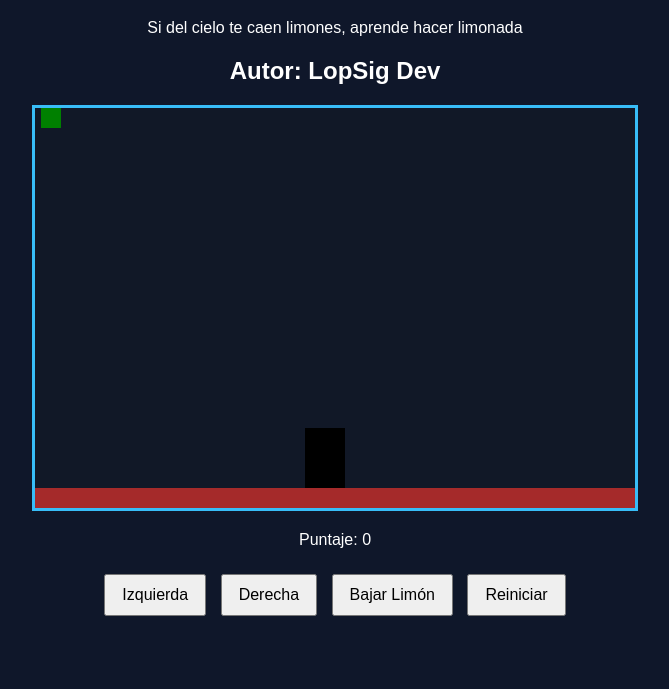
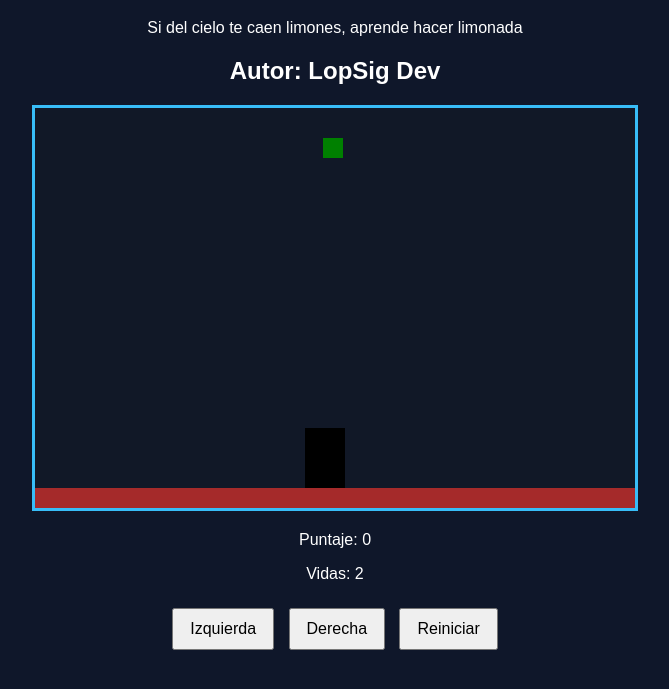
Before and after one commit to lopsig/lemon_game, a plain HTML site: page lemons.html in a window 1280 px wide. Both pictures are taken after a click on the button "Izquierda". Shown: the part 81-770 px from the top of the page, without its empty margins (305-974 px from the left). Drawn offline with Linux system fonts and the light colour scheme.

Commit message:
add floorDetected function, showSpan function, score and lifes

```diff
--- a/lemons.html
+++ b/lemons.html
@@ -13,12 +13,13 @@
     <canvas id="gameArea" width="600" height="400"></canvas>
 
     <div class="panel">
-      <p>Puntaje: <span id="txtPuntaje">0</span></p>
+      <p>Puntaje: <span id="txtScore">0</span></p>
+      <p>Vidas: <span id="txtLife">3</span></p>
     </div>
     <div class="botones">
       <button onclick="moveLeft()">Izquierda</button>
       <button onclick="moveRight()">Derecha</button>
-      <button onclick="moveDown()">Bajar Limón</button>
+      <!-- <button onclick="moveDown()">Bajar Limón</button> -->
       <button>Reiniciar</button>
     </div>
   </div>
--- a/lemons.js
+++ b/lemons.js
@@ -13,9 +13,13 @@ let characterX = canvas.width / 2;
 let characterY = canvas.height-CHARACTER_HEIGHT-FLOOR_HEIGHT
 let lemonY = 0;
 let lemonX = canvas.width / 2;
+let score = 0;
+let life = 3;
+let speed = 200;
 
 ///FUNCIONES///
 function start() {
+  setInterval(moveDown, speed)
   drawFloor();
   drawCharacter();
   randomLemon();
@@ -53,18 +57,19 @@ const clearCanva = () => {
 const moveLeft = () => {
   characterX = characterX - 10;
   updateScreen();
-  collisionDetected()
+  collisionDetected() // función colisión tambien se añadió aqui
 };
 const moveRight = () => {
   characterX = characterX + 10;
   updateScreen();
-  collisionDetected();
+  collisionDetected(); // función colisión tambien se añadió aqui
 };
 
 const moveDown = () => {
   lemonY = lemonY + 10;
   updateScreen();
   collisionDetected();
+  floorDetected()
 };
 
 const collisionDetected = () => {
@@ -75,8 +80,17 @@ const collisionDetected = () => {
     lemonY < characterY + CHARACTER_HEIGHT
   ) {
     randomLemon();
+    score = score + 1;
+   showSpan("txtScore", score)
   }
+}
 
+const floorDetected = () => {
+  if (lemonY + LEMON_HEIGHT == canvas.height - FLOOR_HEIGHT) {
+    randomLemon();
+    life = life - 1;
+    showSpan("txtLife", life)
+  }
 }
 
 const randomLemon = () => {
--- a/utils.js
+++ b/utils.js
@@ -6,3 +6,8 @@ const random = (min, max) => {
 
   return numberInt;
 };
+
+const showSpan = (idSpan, value) => {
+  let component = document.getElementById(idSpan);
+  component.textContent = value;
+}
```
